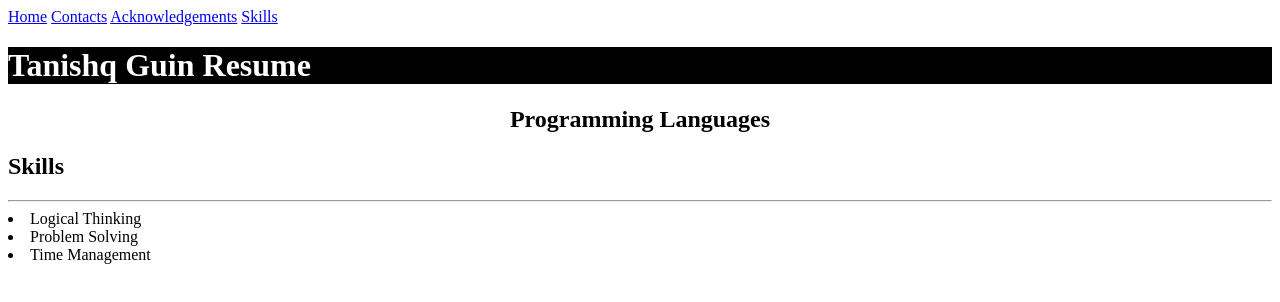
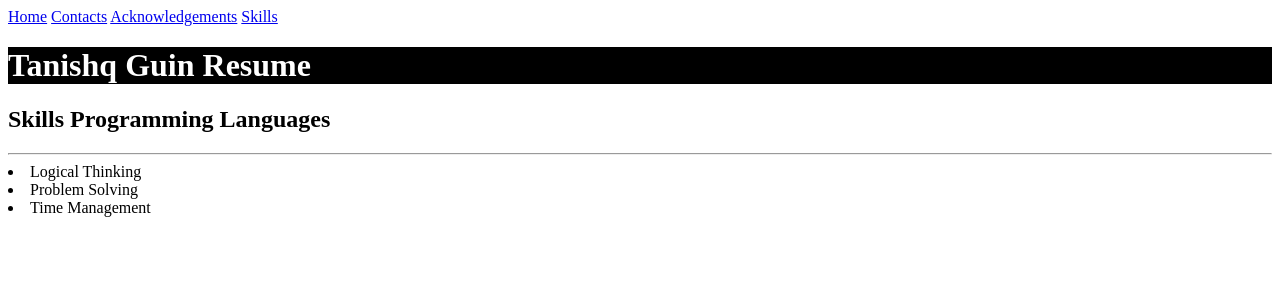
Before and after one commit to YaBoiEazyYT/yaboieazyyt.github.io, a plain HTML site: page skills.html in a window 1280 px wide. Drawn offline with Linux system fonts and the light colour scheme.

Commit message:
Update skills.html

```diff
--- a/skills.html
+++ b/skills.html
@@ -6,7 +6,7 @@
         <meta charset="UTF-8">
         <title>Tanishq Guin Resume</title>
         <style>
-            div {clear: both;}
+
         </style>
     </head>
     <body>
@@ -17,10 +17,10 @@
             <a href="./skills.html">Skills</a>
         </nav>
         <h1>Tanishq Guin Resume</h1>
-        <div>
-            <h2 style="text-align: center">Programming Languages</h2>
-            <h2>Skills</h2>
-        </div>
+        <h2>
+            <span>Skills</span>
+            <span style="text-align: center">Programming Languages</span>
+        </h2>
         <hr>
         <li>Logical Thinking</li>
         <li>Problem Solving</li>
```
